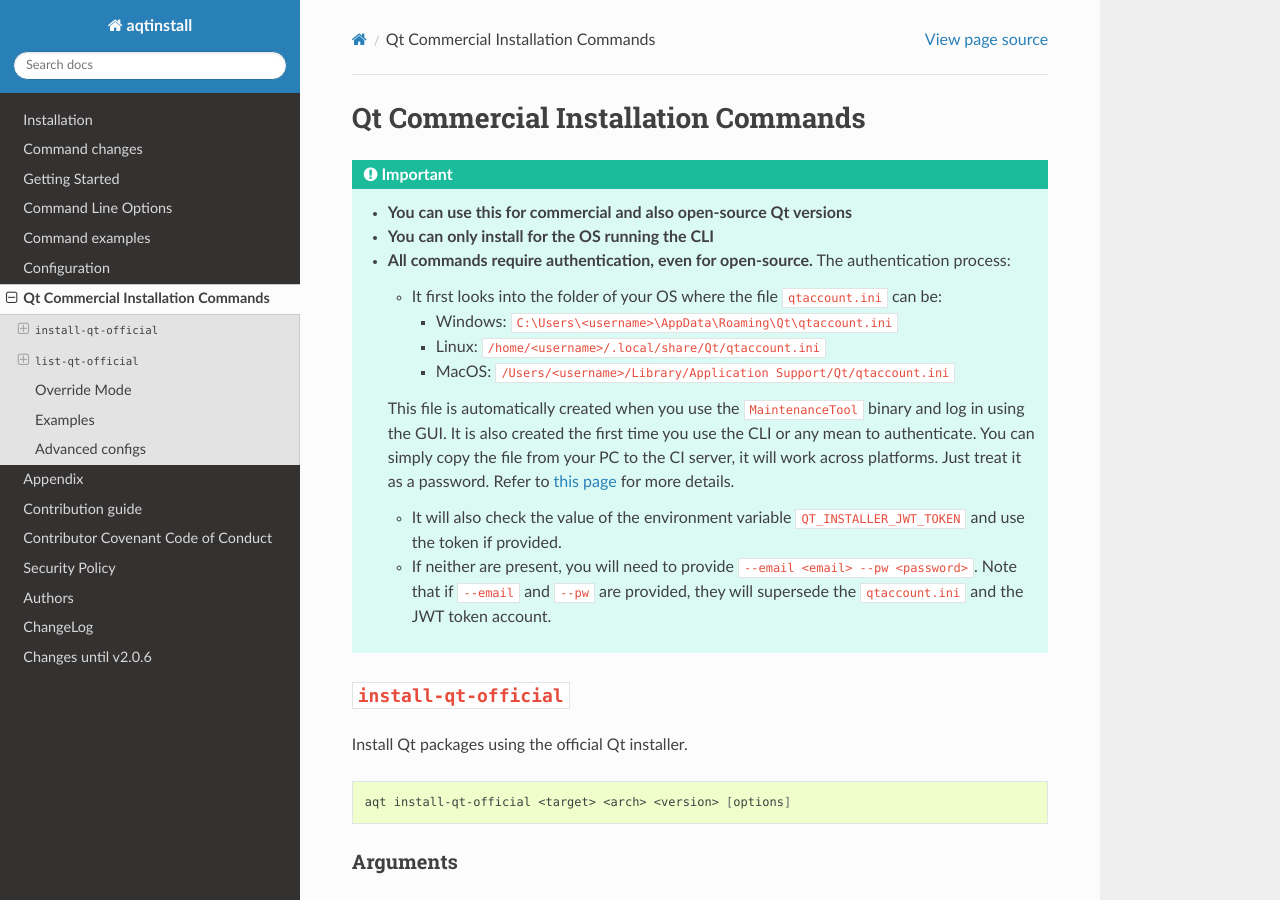
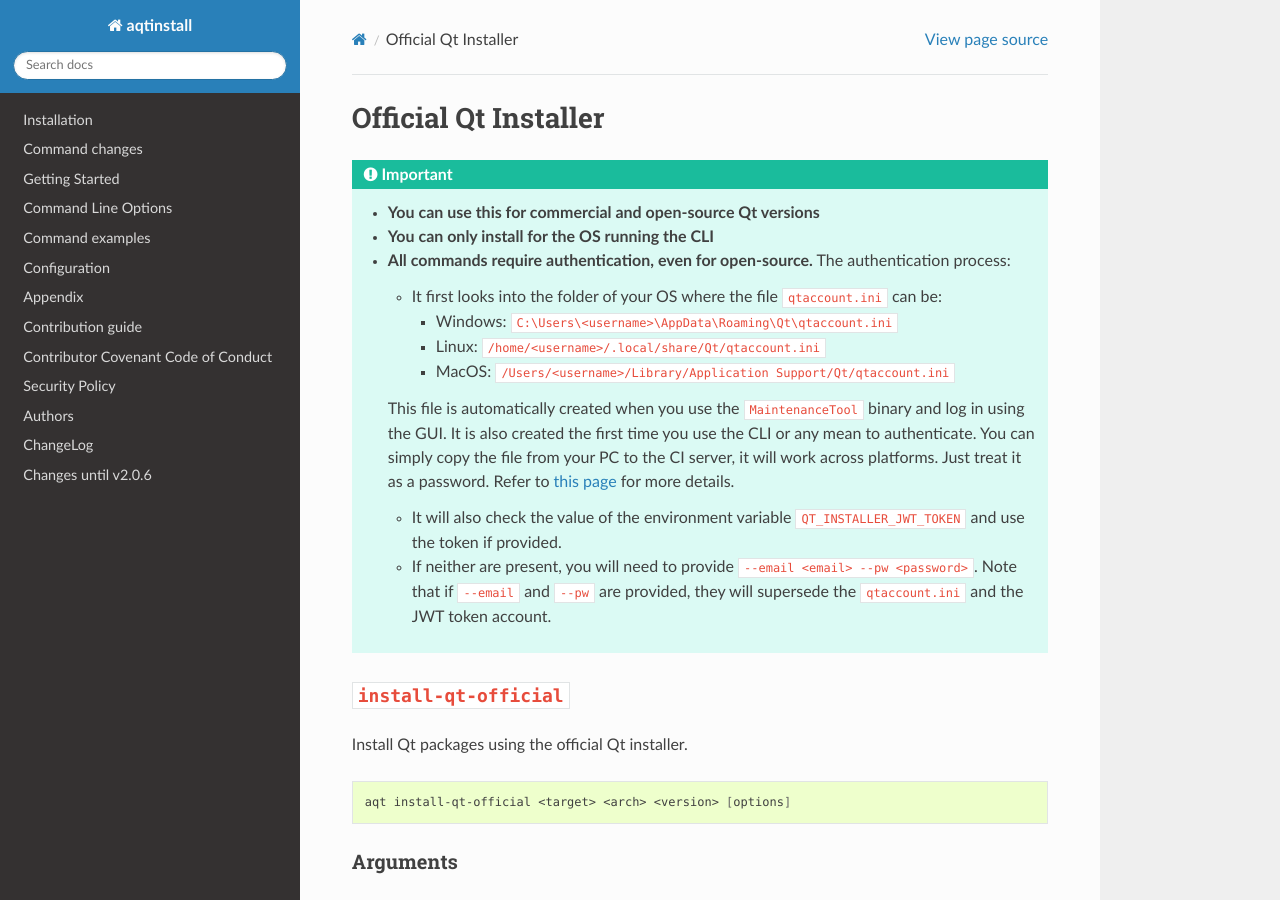
Before and after one commit to miurahr/aqtinstall, a Sphinx documentation site: the page built from docs/official.rst, in a window 1280 px wide and 900 px high. Built offline with Sphinx 7.4.7 and the Read the Docs theme 3.1.0, drawn with Linux system fonts in a browser that asks for light colours; pages that are not in the unit, such as notebooks, are missing from menus; the version number could not be read and is left out.

Commit message:
Update and rename commercial.rst to official.rst

```diff
--- a/docs/commercial.rst
+++ b/docs/official.rst
@@ -1,9 +1,10 @@
-=================================
-Qt Commercial Installation Commands
-=================================
+.. _official-ref:
+
+Official Qt Installer
+=====================
 
 .. important::
-   * **You can use this for commercial and also open-source Qt versions**
+   * **You can use this for commercial and open-source Qt versions**
    * **You can only install for the OS running the CLI**
    * **All commands require authentication, even for open-source.** The authentication process:
 
@@ -52,13 +53,13 @@
       Description: Qt 6.8.1 Linux x86_64 Essential Libraries, Headers, and Tools
       Version: 6.8.1
       Components: qt.qt6.681.linux_gcc_64
-      ========================================
+
       Name: qt6.8.1-essentials-dev
       Display name: Qt 6.8.1 Linux x86_64 Essential Components (dev)
       Description: Qt 6.8.1 Linux x86_64 Essential Libraries, Headers, and Tools (dev)
       Version: 6.8.1
       Required aliases: qt6.8.1-essentials
-      ========================================
+
       Name: qt6.8.1-full
       Display name: Qt 6.8.1 Linux x86_64 All Components with Sources
       Description: Qt 6.8.1 Linux x86_64 All Libraries, Headers, Tools, and Sources
```
Also changed, not shown: other parts of docs/official.rst (+3 -5 lines).
